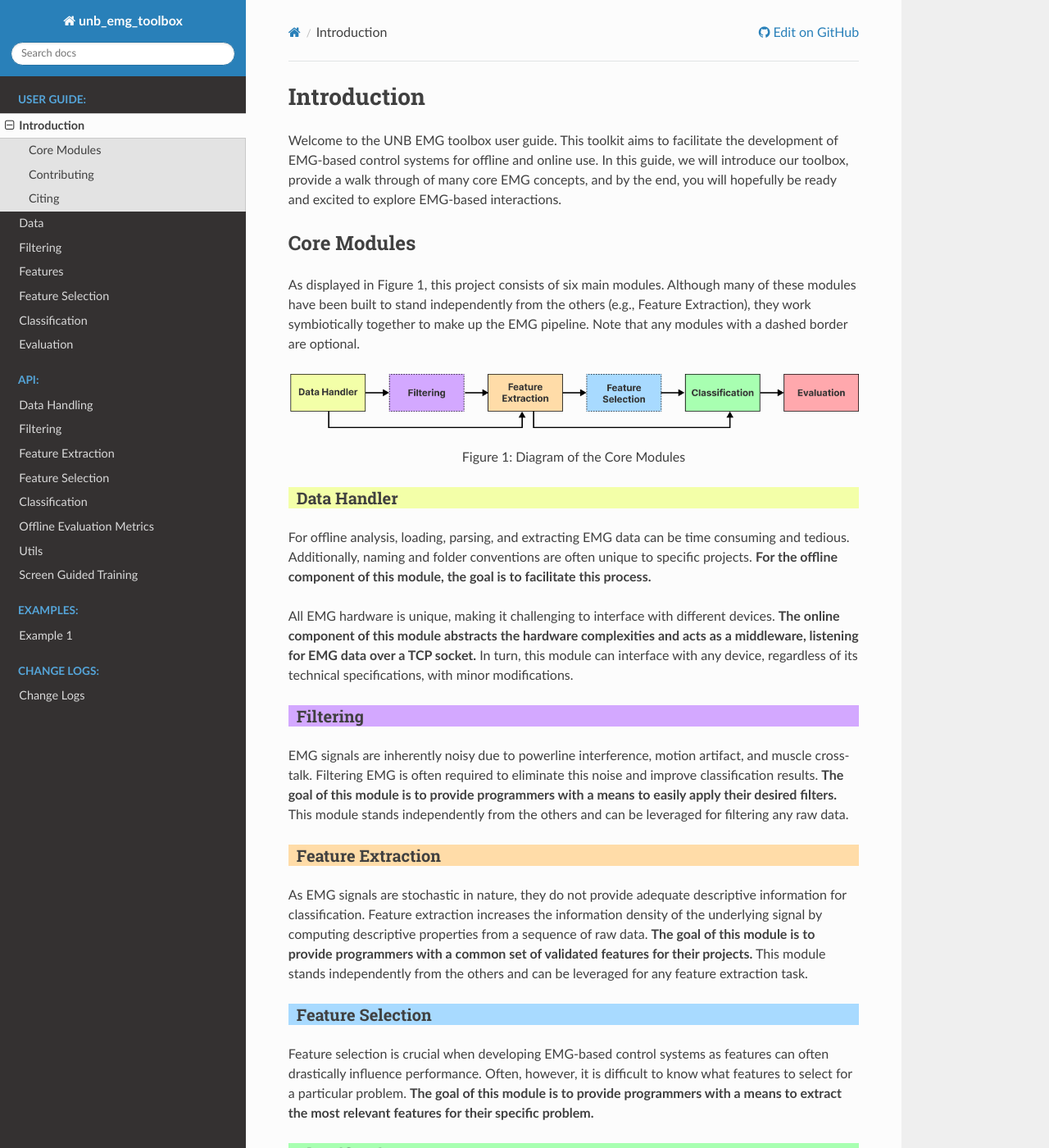
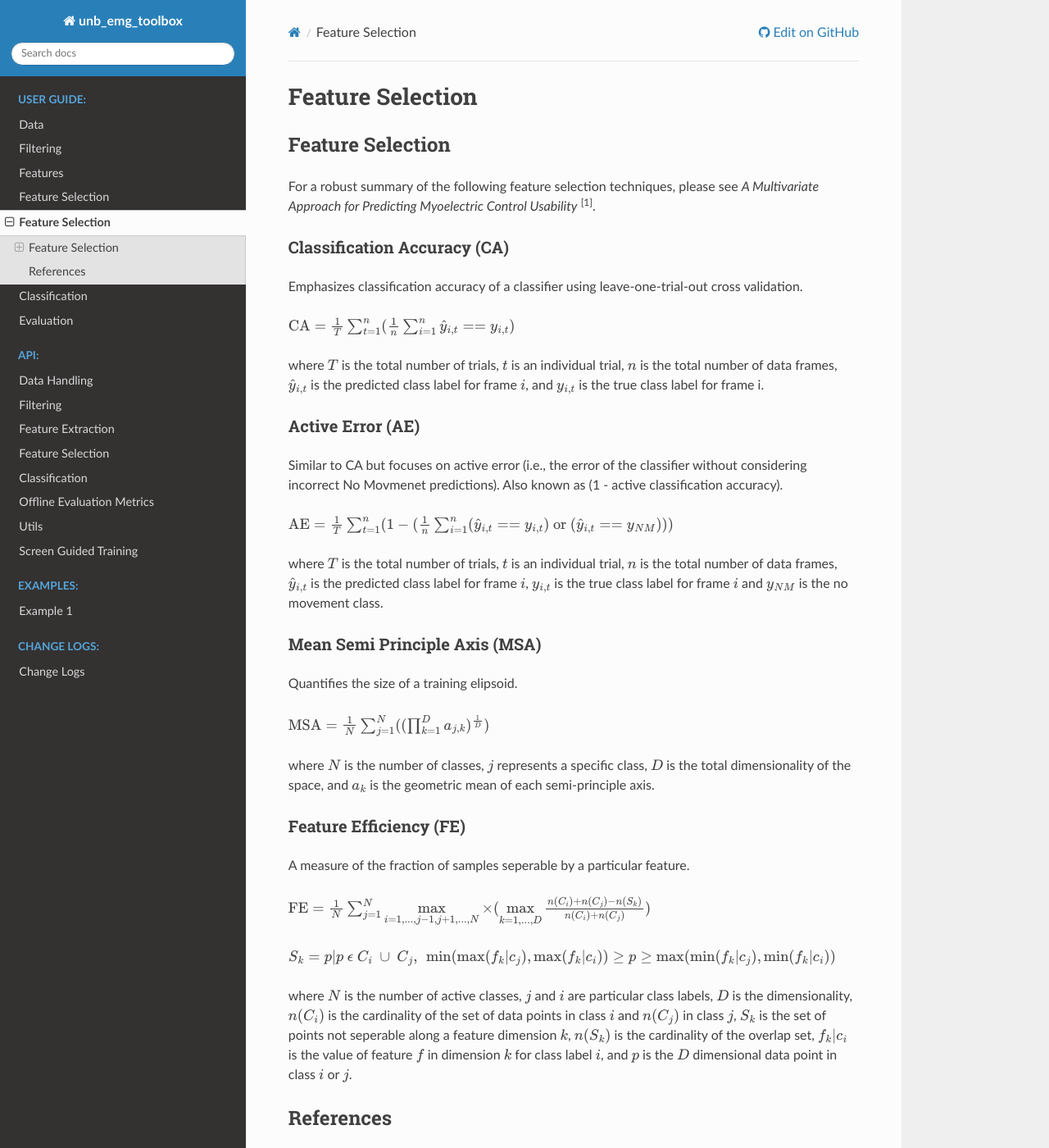
Before and after one commit to LibEMG/libemg, a Sphinx documentation site: the page built from docs/source/documentation/feature_selection/feature_selection.rst, in a window 1280 px wide and 1400 px high. Shown: the whole window at 82% size. Built offline with Sphinx 7.4.7 and the Read the Docs theme 2.0.0, drawn with Linux system fonts in a browser that asks for light colours; pages that are not in the unit, such as notebooks, are missing from menus; some of the changed text lies outside the part shown.

Commit message:
Docs docs and more docs (#81)
* Updated docs

* doc changes

```diff
--- a/docs/source/documentation/data/data_doc.md
+++ b/docs/source/documentation/data/data_doc.md
@@ -0,0 +1,7 @@
+# Toy Datasets
+
+# Offline Data Handler
+
+# Online Data Handler
+![alt text](online_dh.png)
+<center> <p> Figure 1: Online Data Handler Architecture</p> </center>
--- a/docs/source/documentation/introduction/introduction.rst
+++ b/docs/source/documentation/feature_selection/feature_selection.rst
@@ -1,4 +1,4 @@
-Introduction
------------------------------
-.. include:: intro_doc.md
+Feature Selection
+------------------------------
+.. include:: feature_selection_doc.md
    :parser: myst_parser.sphinx_
--- a/docs/source/documentation/introduction/intro_doc.md
+++ b/docs/source/documentation/introduction/intro_doc.md
@@ -30,7 +30,7 @@ Classification involves taking in EMG data and making predictions using a partic
 
 <h3 style="background-color:#FFA8AD;padding-left: 10px;"> Evaluation </h3>
 
-System evaluation is a crucial part of evaluating the performance of any EMG control system. The two evaluation techniques are **offline** and **online** evaluation. **This module provides programmers with a means to extract common offline evaluation metrics.** Online evaluation is application dependent, so this toolkit does not directly address this issue. This module stands independently from the others and can be leveraged for any feature extraction task.
+System evaluation is a crucial part of evaluating the performance of any EMG control system. The two evaluation techniques are **offline** and **online** evaluation. **This module provides programmers with a means to extract common offline evaluation metrics.** Online evaluation is application dependent, so this toolkit does not directly address this issue. This module stands independently from the others and can be leveraged for any offline evluation tasks.
 
 # Contributing
 We invite all those interested in contributing to this toolkit to do so. Feel free to reach out to the authors if you have any questions. The repo is open-sourced and can be found [here](https://github.com/eeddy/unb_emg_toolbox). For any bugs, improvements, or suggestions please create an issue and we will review it as soon as possible.
--- a/docs/source/index.rst
+++ b/docs/source/index.rst
@@ -12,6 +12,7 @@ UNB EMG Toolbox
    documentation/data/data
    documentation/filtering/filtering
    documentation/features/features
+   documentation/feature_selection/feature_selection
    documentation/classification/classification
    documentation/evaluation/evaluation
 
```
Also changed, not shown: docs/source/documentation/evaluation/evaluation_doc.md (+78 -0 lines), docs/source/documentation/feature_selection/feature_selection_doc.md (renamed from docs/source/documentation/features/feature_selection_doc.md), 1 other file.
